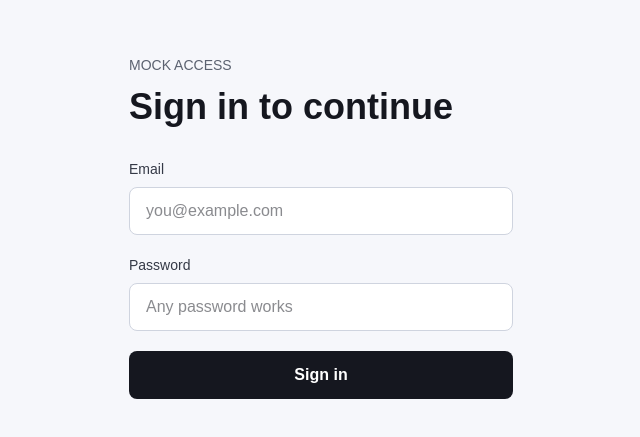
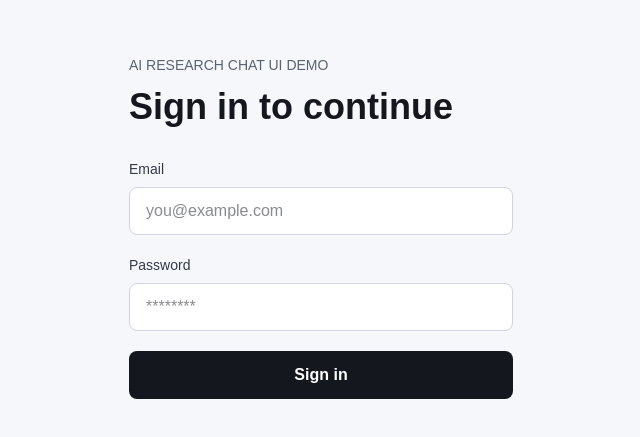
Before and after one commit to marcusrejinalgarcia/research-chat-test, a Next.js app: page / in a window 1280 px wide. Shown: the part 173-610 px from the top of the page, without its empty margins (319-959 px from the left). Built offline with nearby package versions, Linux system fonts and the light colour scheme; no server answers.

Commit message:
Tweaked auth page

```diff
--- a/app/auth.tsx
+++ b/app/auth.tsx
@@ -29,7 +29,7 @@ export function Auth() {
       <section className="w-full max-w-sm">
         <div className="mb-8">
           <p className="mb-3 text-sm font-medium uppercase tracking-normal text-[#5b6270]">
-            Mock access
+            AI Research Chat UI Demo
           </p>
           <h1 className="text-4xl font-semibold tracking-normal">
             Sign in to continue
@@ -57,7 +57,7 @@ export function Auth() {
             <input
               className="h-12 w-full rounded-lg border border-[#cfd4df] bg-white px-4 text-base outline-none transition focus:border-[#1d6bff] focus:ring-4 focus:ring-[#1d6bff]/15"
               type="password"
-              placeholder="Any password works"
+              placeholder="********"
             />
           </label>
 
```
